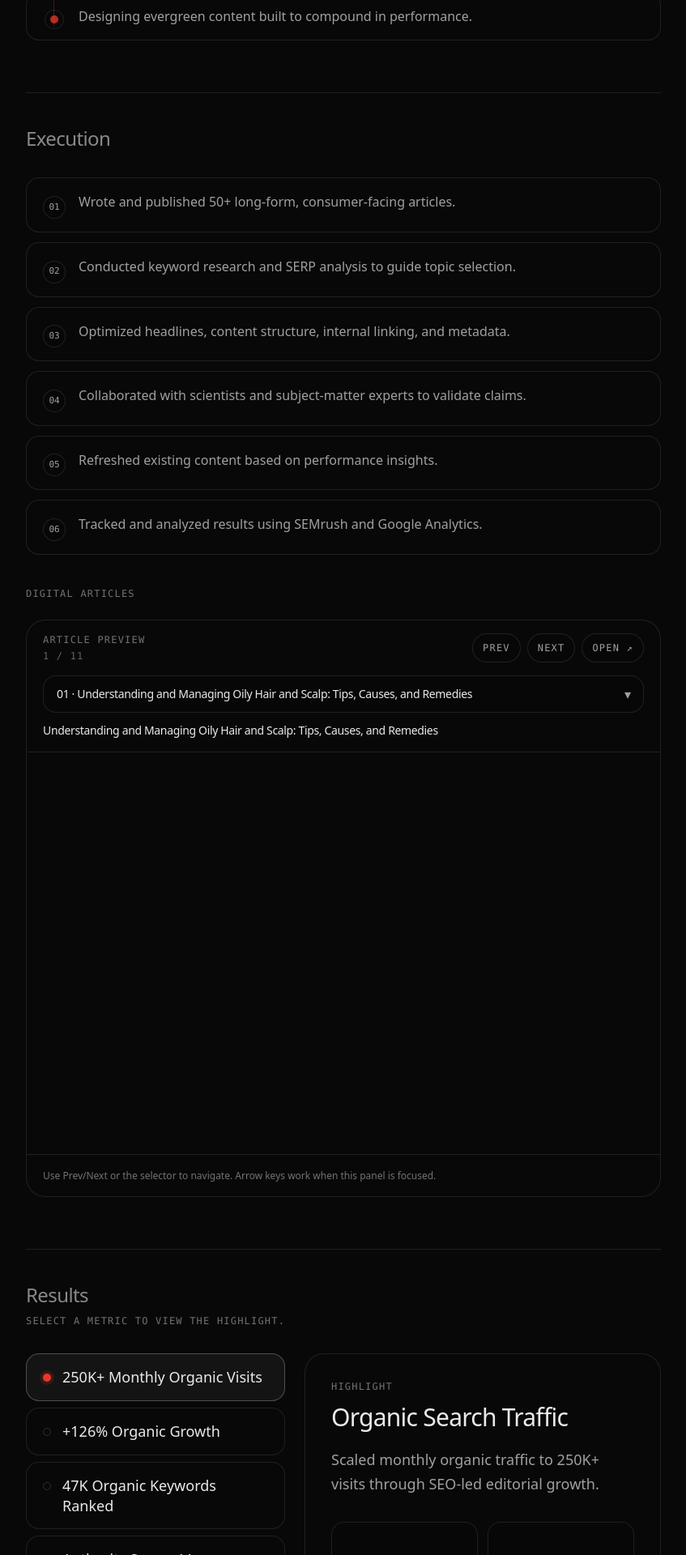
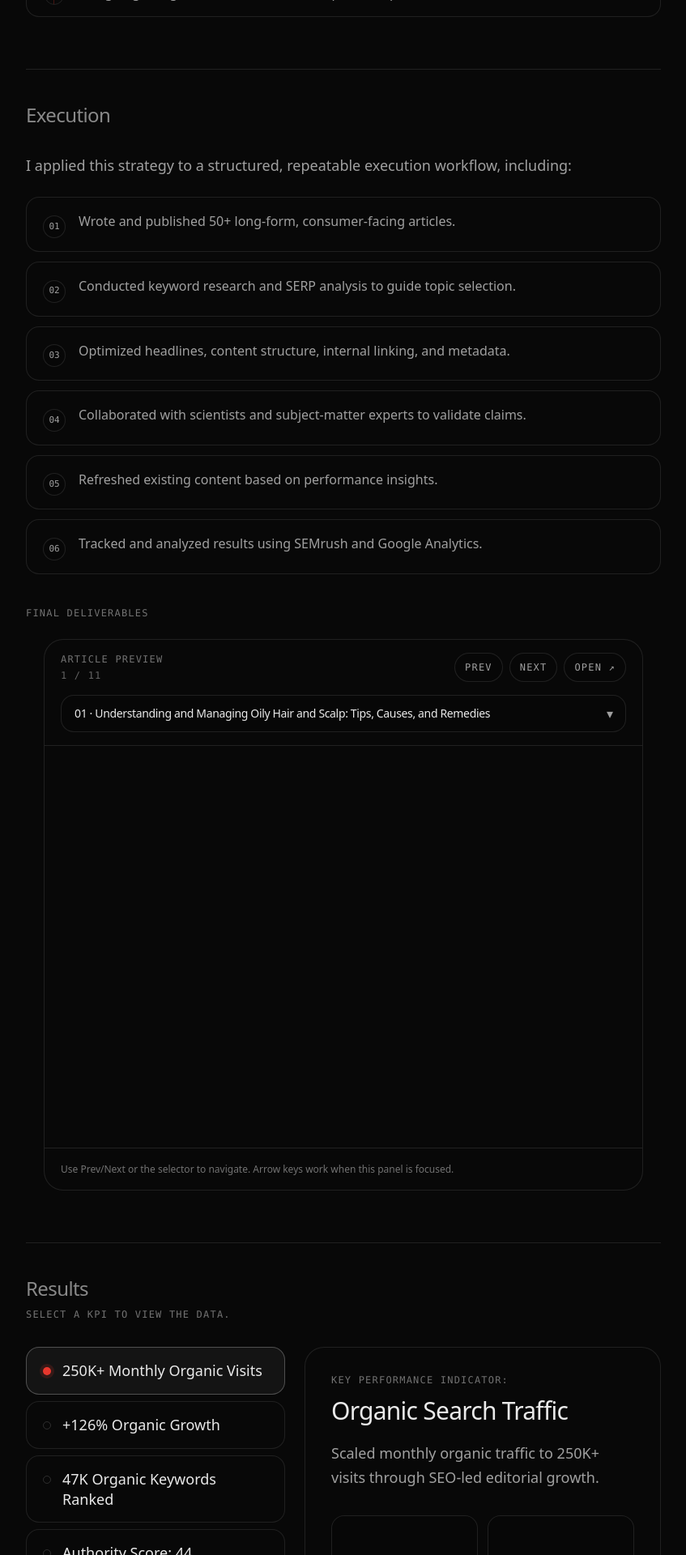
Before and after one commit to sarahsarahsarahX3/Personal-website-, a Next.js app: page /work/p-and-g-beauty-content-hub in a window 1280 px wide. Shown: the part 1310-3230 px from the top of the page at 81% size, without its empty margins (56-903 px from the left). Built offline with nearby package versions, Linux system fonts and the light colour scheme; a web font is replaced by a local one.

Commit message:
project page update

```diff
--- a/app/work/p-and-g-beauty-content-hub/page.tsx
+++ b/app/work/p-and-g-beauty-content-hub/page.tsx
@@ -36,7 +36,7 @@ const project = {
   objective:
     "Increase monthly organic traffic and search visibility for P&G Beauty’s owned content platform while delivering clear, expert-validated educational content designed to perform sustainably over time.",
   strategyIntro:
-    "Implement an SEO-driven editorial strategy grounded in search intent, content structure, and credibility. The approach focused on:",
+    "I designed a content system to drive sustainable organic growth by:",
   strategyBullets: [
     "Mapping topics to high-intent user queries and audience needs.",
     "Structuring content for clarity, scannability, and discoverability.",
@@ -306,12 +306,14 @@ function Section({
   subtitle,
   children,
   contentClassName,
+  subtitleClassName,
 }: {
   id: string;
   title: string;
   subtitle?: React.ReactNode;
   children: React.ReactNode;
   contentClassName?: string;
+  subtitleClassName?: string;
 }) {
   return (
     <section id={id} aria-labelledby={`${id}-title`} className="scroll-mt-16 pt-10">
@@ -323,7 +325,14 @@ function Section({
           {title}
         </h2>
         {subtitle ? (
-          <p className="mt-2 text-xs font-mono uppercase tracking-widest text-text-secondary/70">{subtitle}</p>
+          <p
+            className={cn(
+              "mt-2 text-xs font-mono uppercase tracking-widest text-text-secondary/70",
+              subtitleClassName,
+            )}
+          >
+            {subtitle}
+          </p>
         ) : null}
       </header>
       <div className={cn("mt-8", contentClassName)}>{children}</div>
@@ -528,7 +537,7 @@ function MetricTabs({
                 )}
               >
                 <div className="px-5 pb-5">
-                  <p className="text-xs font-mono uppercase tracking-widest text-text-secondary/70">Highlight</p>
+                  <p className="text-xs font-mono uppercase tracking-widest text-text-secondary/70">Key performance indicator:</p>
                   <h4 className="mt-3 font-display text-xl tracking-tight text-text-primary">{metric.category}</h4>
                   <p className="mt-3 text-sm leading-relaxed text-text-secondary">{metric.description}</p>
 
@@ -611,7 +620,7 @@ function MetricTabs({
           aria-labelledby={`metric-tab-${activeMetric.id}`}
           className="rounded-3xl border border-white/10 bg-surface-alt/10 p-6 md:p-8"
         >
-          <p className="text-xs font-mono uppercase tracking-widest text-text-secondary/70">Highlight</p>
+          <p className="text-xs font-mono uppercase tracking-widest text-text-secondary/70">Key performance indicator:</p>
           <h3 className="mt-3 font-display text-2xl md:text-3xl tracking-tight">{activeMetric.category}</h3>
           <p className="mt-5 text-base md:text-lg leading-relaxed text-text-secondary">
             {activeMetric.description}
@@ -898,8 +907,6 @@ function PdfSlideshow({
             </span>
           </div>
         </div>
-
-        <p className="mt-3 text-sm tracking-tight text-text-primary line-clamp-2">{active?.title ?? "Preview"}</p>
       </div>
 
       <div className="bg-surface/40">
@@ -1077,7 +1084,11 @@ export default function PAndGBeautyContentHubProjectPage() {
             <div className="mt-16 border-t border-white/10" />
 
             <Section id="execution" title="Execution">
-              <ol className="grid gap-3">
+              <p className="max-w-3xl text-base md:text-lg leading-relaxed text-text-secondary">
+                I applied this strategy to a structured, repeatable execution workflow, including:
+              </p>
+
+              <ol className="mt-6 grid gap-3">
                 {(project.executionBullets as unknown as string[]).map((step, index) => (
                   <li key={step} className="rounded-2xl border border-white/10 bg-surface-alt/10 px-5 py-4">
                     <span className="grid grid-cols-[28px_1fr] gap-4 items-start">
@@ -1091,8 +1102,8 @@ export default function PAndGBeautyContentHubProjectPage() {
               </ol>
 
               <div className="mt-10">
-                <p className="text-xs font-mono uppercase tracking-widest text-text-secondary/70">Digital articles</p>
-                <div className="mt-6">
+                <p className="text-xs font-mono uppercase tracking-widest text-text-secondary/70">Final deliverables</p>
+                <div className="mt-6 w-full max-w-[740px] mx-auto">
                   <PdfSlideshow items={articlePdfs} activeId={activePdfId} onSelect={setActivePdfId} />
                 </div>
               </div>
@@ -1100,7 +1111,7 @@ export default function PAndGBeautyContentHubProjectPage() {
 
             <div className="mt-16 border-t border-white/10" />
 
-            <Section id="results" title="Results" subtitle="Select a metric to view the highlight.">
+            <Section id="results" title="Results" subtitle="SELECT A KPI TO VIEW THE DATA.">
               <MetricTabs metrics={metrics} charts={chartMedia} onOpenChart={openWith} />
             </Section>
 
```
